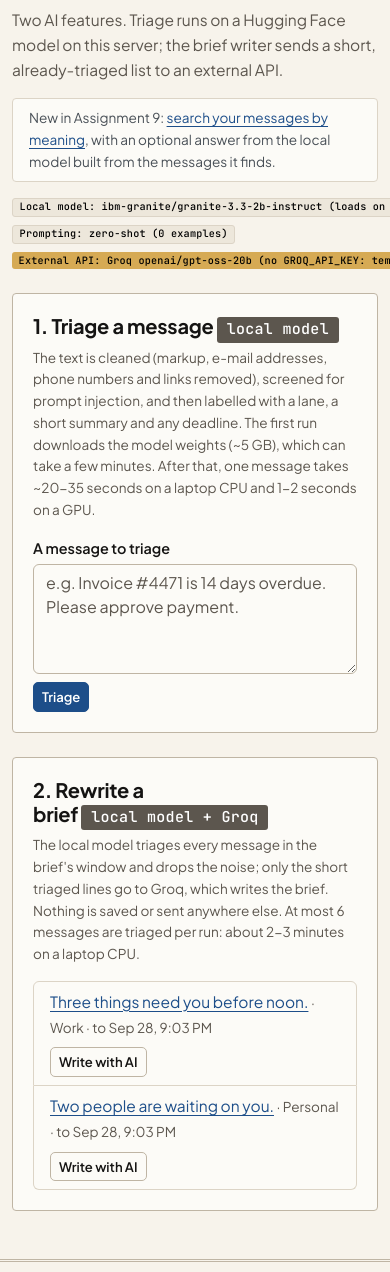
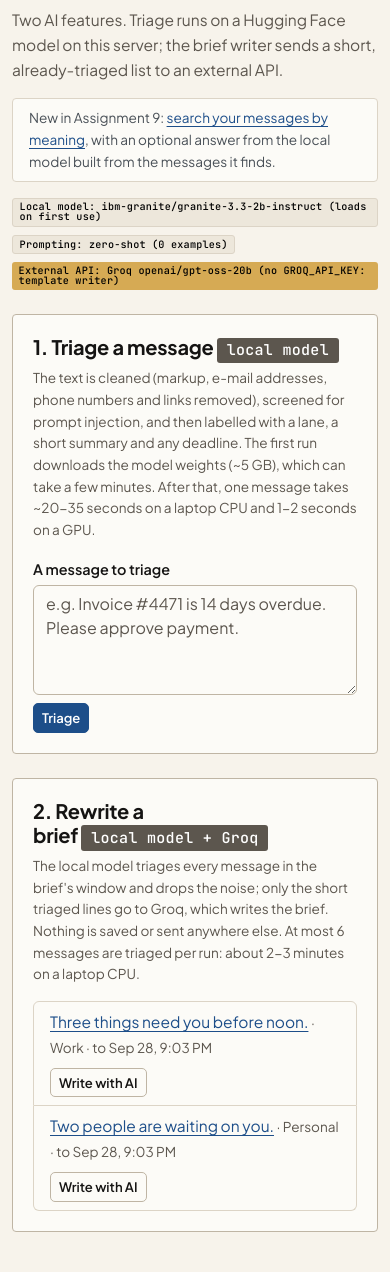
Before and after one commit to Revaant-D/5_Unopsis, a Django app: page /ai/ in a window 390 px wide; the page is wider, and only the part inside the window is pictured. Shown: the part 323-1595 px from the top of that part. Run offline with Django 5.2, Linux system fonts and the light colour scheme; a user stored in the database is signed in; data comes from the database, SQL or seed files in the repository.

Commit message:
Let badges and address tables wrap on phones
The AI lab's model-name badge and the chart pages' address table pushed
390px screens sideways.

Co-Authored-By: Claude <noreply@anthropic.com>

```diff
--- a/static/css/unopsis.css
+++ b/static/css/unopsis.css
@@ -186,6 +186,10 @@ hr.rule-double, .rule-double { border: 0; border-top: 3px double var(--line-stro
 
 .list-group { --bs-list-group-bg: var(--surface); --bs-list-group-border-color: var(--line); --bs-list-group-action-hover-bg: var(--selected); --bs-list-group-active-bg: var(--ink); --bs-list-group-active-border-color: var(--ink); }
 .badge { font-family: var(--f-mono); font-weight: 500; letter-spacing: .02em; border-radius: 3px; }
+/* Bootstrap badges never wrap; a long one (the AI lab's model name) pushed phones sideways. */
+.badge { max-width: 100%; white-space: normal; overflow-wrap: anywhere; text-align: left; }
+/* Tables of addresses (chart pages, insights) wrap their long URLs instead of overflowing. */
+.table-tight td, .table-tight th, .table-tight code { overflow-wrap: anywhere; }
 
 /* ---- 6. Small reusable pieces ------------------------------------------------------- */
 .stat-tile {
```
